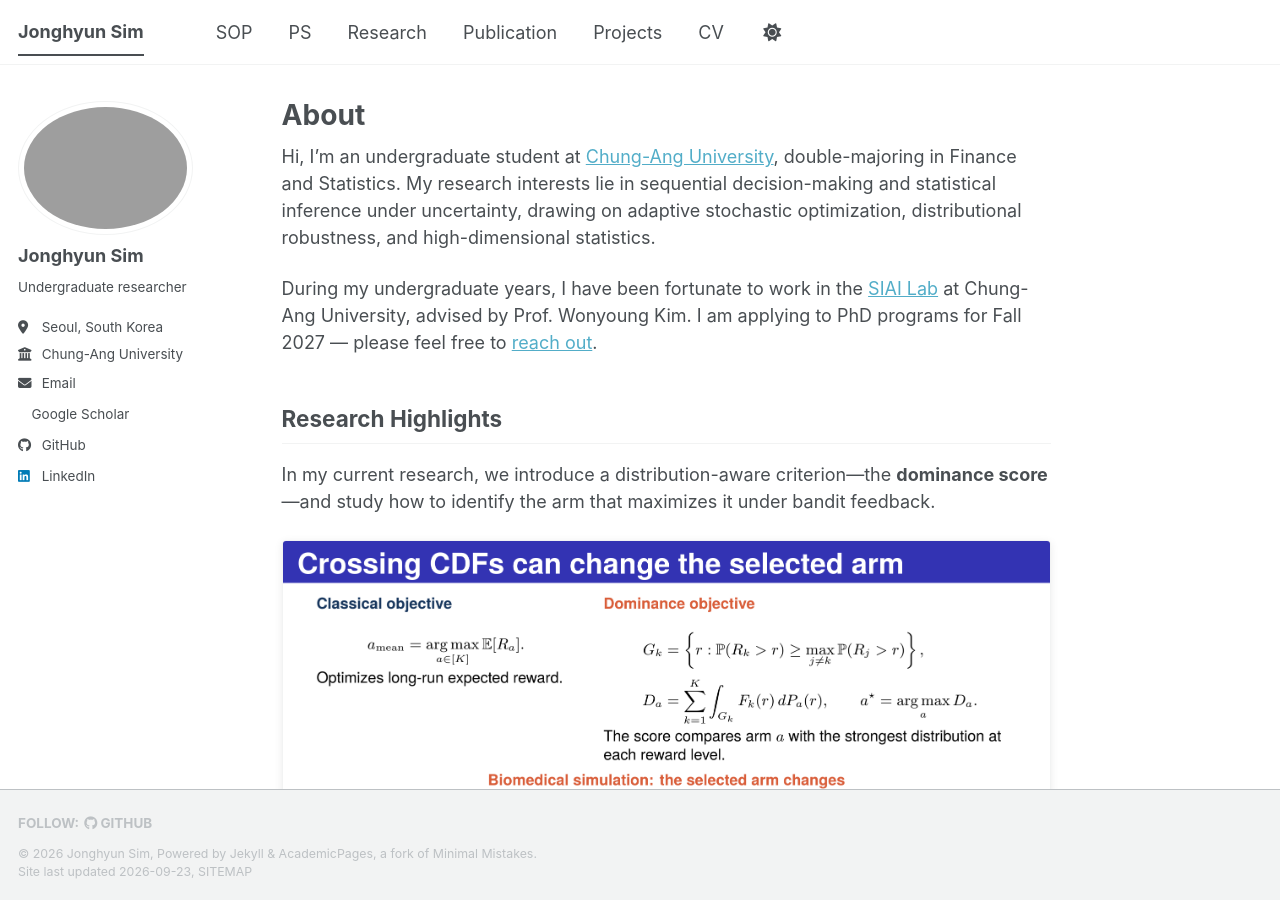
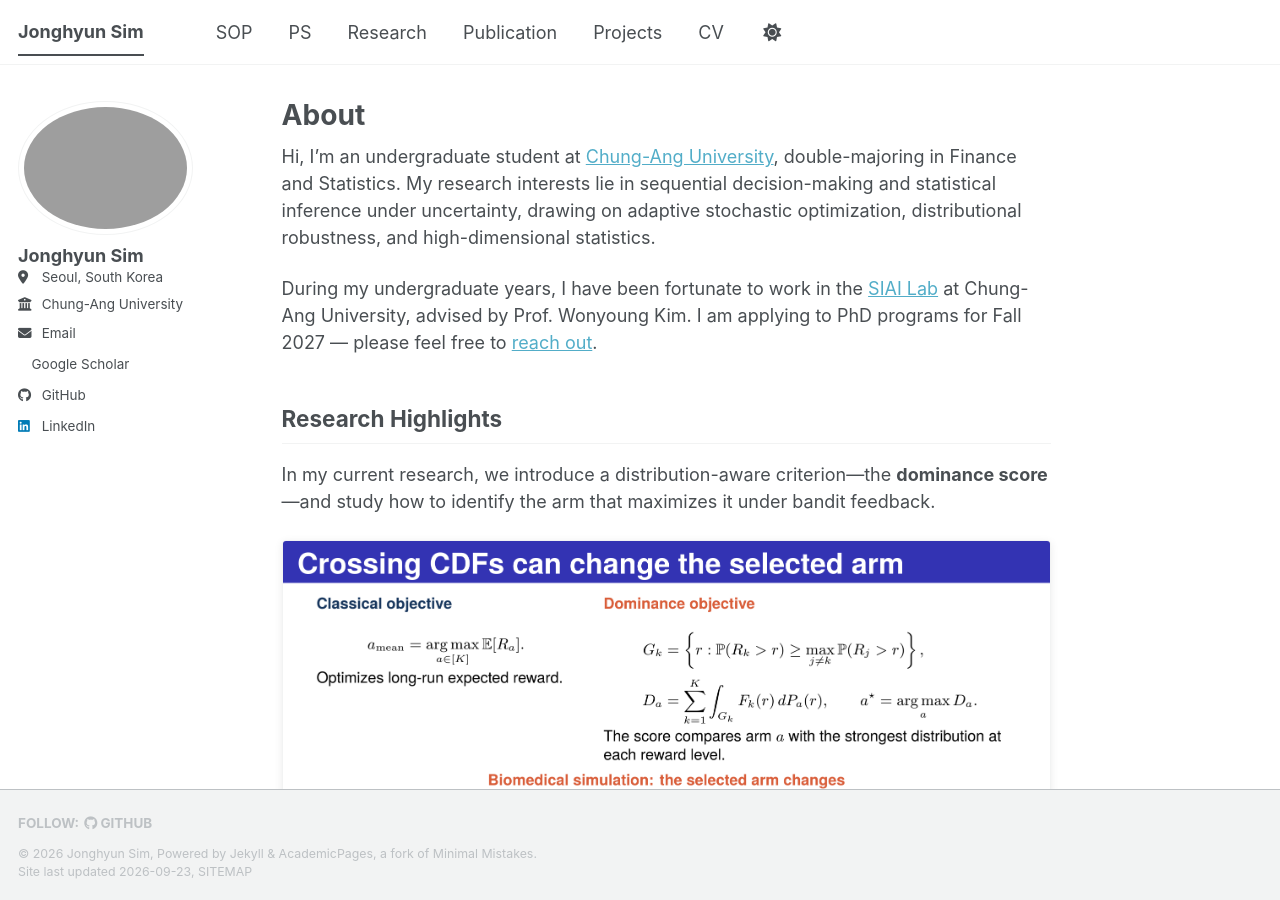
Before and after one commit to simjonghyun/simjonghyun.github.io, a Jekyll site: the page built from _pages/about.md, in a window 1280 px wide and 900 px high. Built offline with Jekyll 4.4.1, drawn with Linux system fonts in a browser that asks for light colours; a style sheet for code colours, icons or effects is not loaded.

Commit message:
Update _config.yml

```diff
--- a/_config.yml
+++ b/_config.yml
@@ -26,7 +26,7 @@ author:
   avatar           : "jhsim_ps.png"
   name             : "Jonghyun Sim"
   pronouns         : # example: "she/her"
-  bio              : "Undergraduate researcher"
+  bio              : #"Undergraduate researcher"
   location         : "Seoul, South Korea"
   employer         : "Chung-Ang University"
   uri              : # URL
```
